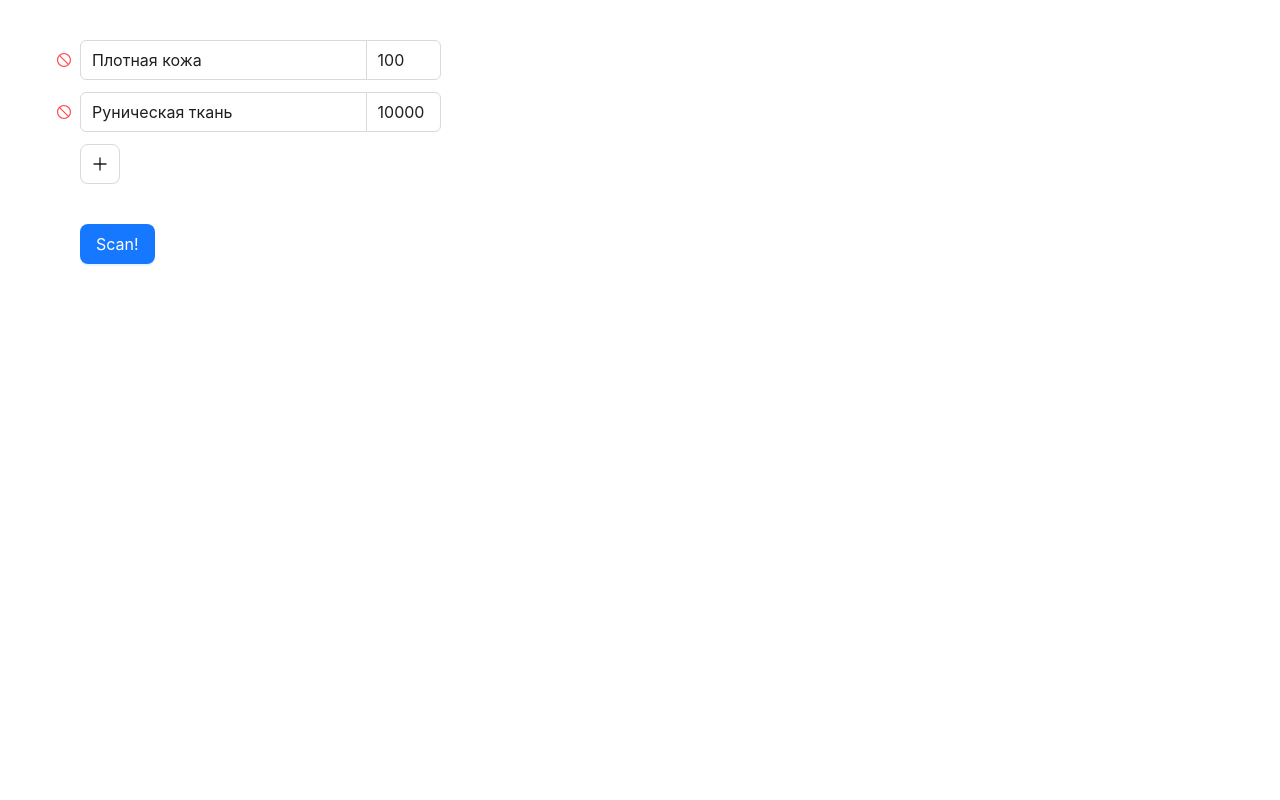
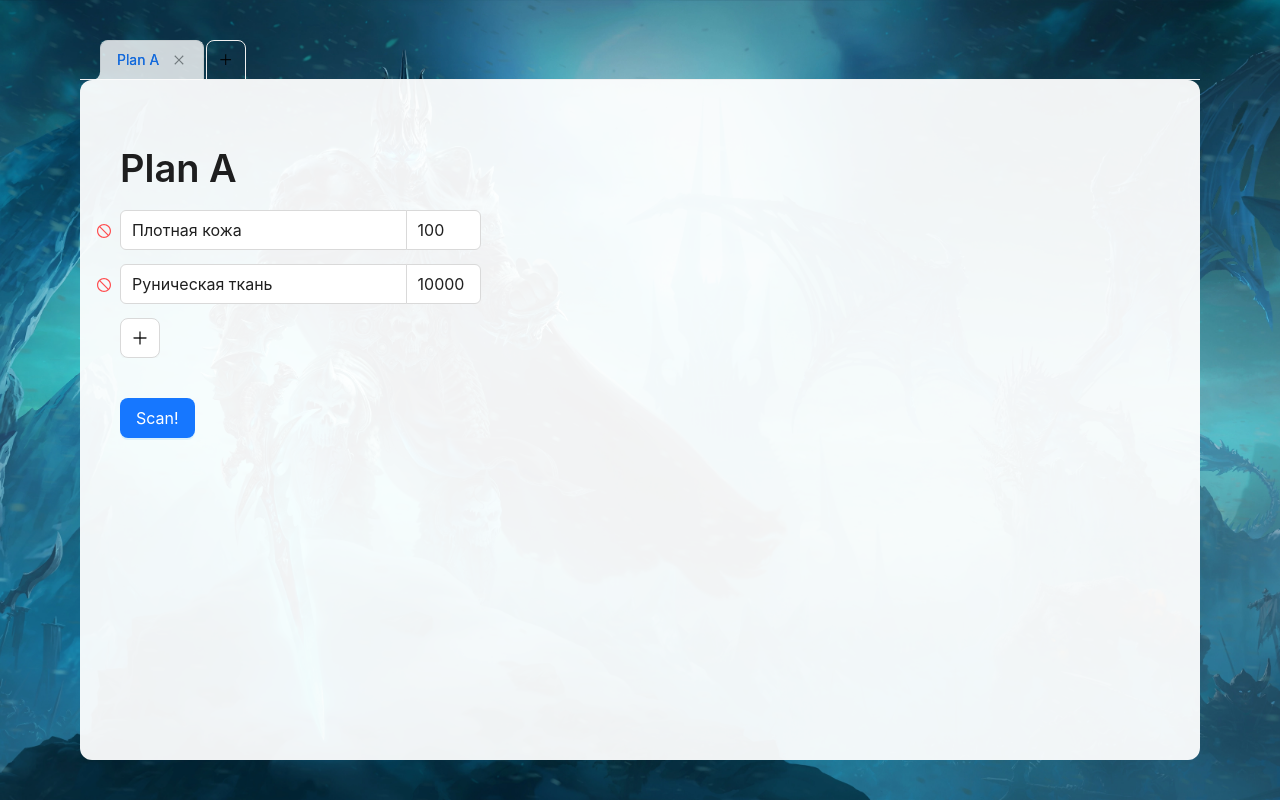
Before and after one commit to sdrahichynski/wow-price-scanner, a React (Create React App) app: page / in a window 1280 px wide. Built offline with nearby package versions, Linux system fonts and the light colour scheme.

Commit message:
feat: tabs

```diff
--- a/src/components/index.js
+++ b/src/components/index.js
@@ -1,4 +1,4 @@
-export { Button, Input, Space, InputNumber, Typography } from "antd";
+export { Button, Input, Space, InputNumber, Typography, Tabs } from "antd";
 export * as I from "@ant-design/icons";
 export { Formik, Form, FieldArray, Field } from "formik";
 
--- a/src/pages/price-scanner/components/form/form.jsx
+++ b/src/pages/price-scanner/components/form/form.jsx
@@ -5,7 +5,7 @@ import * as LC from "./components";
 import * as I from "@ant-design/icons";
 import * as LH from "./hooks";
 
-const Form = () => {
+const Form = ({ title }) => {
   const [results, scan] = LH.useScan();
   const [request, setRequest] = React.useState(null);
 
@@ -31,6 +31,9 @@ const Form = () => {
   }, [results, request]);
 
   return (
+    <>
+      <C.Typography.Title>{title}</C.Typography.Title>
+
       <C.Formik
         initialValues={{
           items: [
@@ -79,6 +82,7 @@ const Form = () => {
           </C.Form>
         )}
       </C.Formik>
+    </>
   );
 };
 
--- a/src/pages/price-scanner/price-scanner.jsx
+++ b/src/pages/price-scanner/price-scanner.jsx
@@ -1,12 +1,83 @@
 import * as React from "react";
+import * as C from "components";
 import * as LC from "./components";
 import styles from "./price-scanner.module.scss";
 
+const initialTabs = [
+  {label: "Plan A", children: <LC.Form title={"Plan A"}/>, key: "A"},
+];
+
+const newPlanKey = (() => {
+  let counter = 1;
+
+  const plans = ["A", "B", "C", "D", "E"];
+
+  const getPlanKey = (index) => {
+    if (index < plans.length) return plans[index];
+
+    return `${getPlanKey(Math.floor(index / plans.length)- 1)}${getPlanKey(index % plans.length)}`
+  };
+
+  return () => {
+    return getPlanKey(counter++);
+  };
+})();
+
+const MAX_TABS = 7;
+
 const PriceScanner = () => {
+  const [active, setActive] = React.useState(initialTabs[0].key);
+  const [tabs, setTabs] = React.useState(initialTabs);
+
+  const handleAddTab = () => {
+    if (tabs.length >= MAX_TABS) return;
+
+
+    setTabs((prevTabs) => {
+      const newKey = newPlanKey();
+      const newTab = {
+        label: `Plan ${newKey}`,
+        children: <LC.Form title={`Plan ${newKey}`}/>,
+        key: newKey,
+      };
+
+      setActive(newKey);
+
+      return [...prevTabs, newTab];
+    });
+  };
+
+  const handleRemoveTab = (key) => {
+    setTabs((prevTabs) => {
+      if (prevTabs.length === 1) return prevTabs;
+
+      const index = prevTabs.findIndex((tab) => tab.key === key);
+
+      if (active === key) {
+        setActive(prevTabs[index === 0 ? index + 1 : index - 1].key);
+      }
+
+      return [...prevTabs.slice(0, index), ...prevTabs.slice(index + 1)];
+    });
+  };
+
+  const handleEdit = (targetKey, action) => {
+    if (action === "add") {
+      handleAddTab();
+    } else {
+      handleRemoveTab(targetKey);
+    }
+  };
 
   return (
     <div className={styles.wrapper}>
-      <LC.Form />
+      <C.Tabs
+        activeKey={active}
+        onChange={(key) => setActive(key)}
+        onEdit={handleEdit}
+        type={"editable-card"}
+        items={tabs}
+      />
     </div>
   );
 };
--- a/src/pages/price-scanner/price-scanner.module.scss
+++ b/src/pages/price-scanner/price-scanner.module.scss
@@ -1,15 +1,78 @@
+$tab-reverse-border-radius: 8px;
+
 .wrapper {
   position: relative;
   height: 100vh;
   overflow: auto;
+  padding: 40px 80px;
+  box-sizing: border-box;
+  background: #6294A5 url("./extra/bg-lk.webp") center;
+  background-size: cover;
+
+  :global {
+    .ant-tabs {
+      height: 100%;
+    }
+
+    .ant-tabs-tab-active:before,
+    .ant-tabs-tab-active:after {
+      content: "";
+      position: absolute;
+
+      height: $tab-reverse-border-radius;
+      width: $tab-reverse-border-radius * 2;
+      bottom: -1px;
+      z-index: 1;
+    }
+
+    .ant-tabs-tab-active:after {
+      right: -$tab-reverse-border-radius * 2 - 1px;
+      bottom: -1px;
+      border-radius: 0 0 0 $tab-reverse-border-radius;
+      box-shadow: -$tab-reverse-border-radius 0 0 0 #fff;
+    }
+
+    .ant-tabs-tab-active:before {
+      left: -$tab-reverse-border-radius * 2 - 1px ;
+      bottom: -1px;
+      border-radius: 0 0 $tab-reverse-border-radius 0;
+      box-shadow: $tab-reverse-border-radius 0 0 0 #fff;
+    }
+
+    .ant-tabs-nav {
+      margin-bottom: 0;
+    }
+
+    .ant-tabs-nav-wrap {
+      padding-left: 20px;
+    }
+
+    .ant-tabs-content-holder {
+      padding: 40px;
+      background: rgba(255,255,255,.94);
+      border-radius: 12px;
+    }
+
+    .ant-tabs-tab.ant-tabs-tab,
+    .ant-tabs-nav-add.ant-tabs-nav-add {
+      background: #ffffff;
+      opacity: .8;
+    }
+
+    .ant-tabs-tab.ant-tabs-tab:hover,
+    .ant-tabs-nav-add.ant-tabs-nav-add:hover,
+    .ant-tabs-tab.ant-tabs-tab-active {
+      opacity: 1;
+    }
+
+
+  }
 }
 
 .column {
   box-sizing: border-box;
   display: flex;
   flex-direction: column;
-  padding: 40px 80px;
-  height: 100%;
 }
 
 .columnContent {
```
Lines whose indentation alone changed are shown as unchanged.
